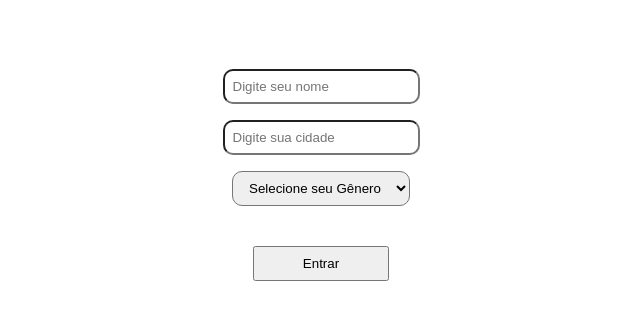
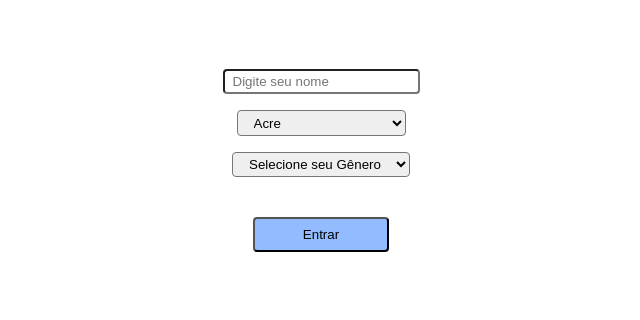
Before and after one commit to Felpsmars/Projeto-14B, a plain HTML site: page landing.html in a window 1280 px wide. Shown: the part 80-400 px from the top of the page, without its empty margins (319-959 px from the left). Drawn offline with Linux system fonts and the light colour scheme.

Commit message:
Relógio na tela inicial e button

```diff
--- a/css/landing.css
+++ b/css/landing.css
@@ -30,15 +30,15 @@
   display: flex;
   flex-direction: row;
   align-items: center;
-  border-radius: 10px;
-  padding: 0.5rem 0.5rem;
+  border-radius: 4px;
+  padding: 0.2rem 0.5rem;
 }
 
 .form form label select {
-  padding: 0.5rem 0.5rem;
+  padding: 0.2rem 0.5rem;
   padding-left: 0.75rem;
   padding-right: 0.75rem;
-  border-radius: 10px;
+  border-radius: 4px;
   outline: none;
 }
 
@@ -48,4 +48,6 @@ form button {
   margin-top: 2rem;
   justify-content: center;
   padding: 0.5rem 3rem;
+  border-radius: 4px;
+  background-color: rgb(146, 188, 255);
 }
--- a/landing.html
+++ b/landing.html
@@ -17,7 +17,36 @@
           <input type="text" placeholder="Digite seu nome" />
         </label>
         <label for="">
-          <input type="text" placeholder="Digite sua cidade" />
+          <select id="estado" name="estado">
+            <option value="AC">Acre</option>
+            <option value="AL">Alagoas</option>
+            <option value="AP">Amapá</option>
+            <option value="AM">Amazonas</option>
+            <option value="BA">Bahia</option>
+            <option value="CE">Ceará</option>
+            <option value="DF">Distrito Federal</option>
+            <option value="ES">Espírito Santo</option>
+            <option value="GO">Goiás</option>
+            <option value="MA">Maranhão</option>
+            <option value="MT">Mato Grosso</option>
+            <option value="MS">Mato Grosso do Sul</option>
+            <option value="MG">Minas Gerais</option>
+            <option value="PA">Pará</option>
+            <option value="PB">Paraíba</option>
+            <option value="PR">Paraná</option>
+            <option value="PE">Pernambuco</option>
+            <option value="PI">Piauí</option>
+            <option value="RJ">Rio de Janeiro</option>
+            <option value="RN">Rio Grande do Norte</option>
+            <option value="RS">Rio Grande do Sul</option>
+            <option value="RO">Rondônia</option>
+            <option value="RR">Roraima</option>
+            <option value="SC">Santa Catarina</option>
+            <option value="SP">São Paulo</option>
+            <option value="SE">Sergipe</option>
+            <option value="TO">Tocantins</option>
+            <option value="EX">Estrangeiro</option>
+          </select>
         </label>
         <label for="">
           <select id="gender" name="gender">
--- a/scripts/getHour.js
+++ b/scripts/getHour.js
@@ -1,5 +1,5 @@
 function updateClock() {
   let date = new Date();
   let time = date.toLocaleTimeString();
-  document.getElementById('time').innerHTML = ` ${time}`;
+  document.getElementById('time').innerHTML = `${time}`;
 }
```
